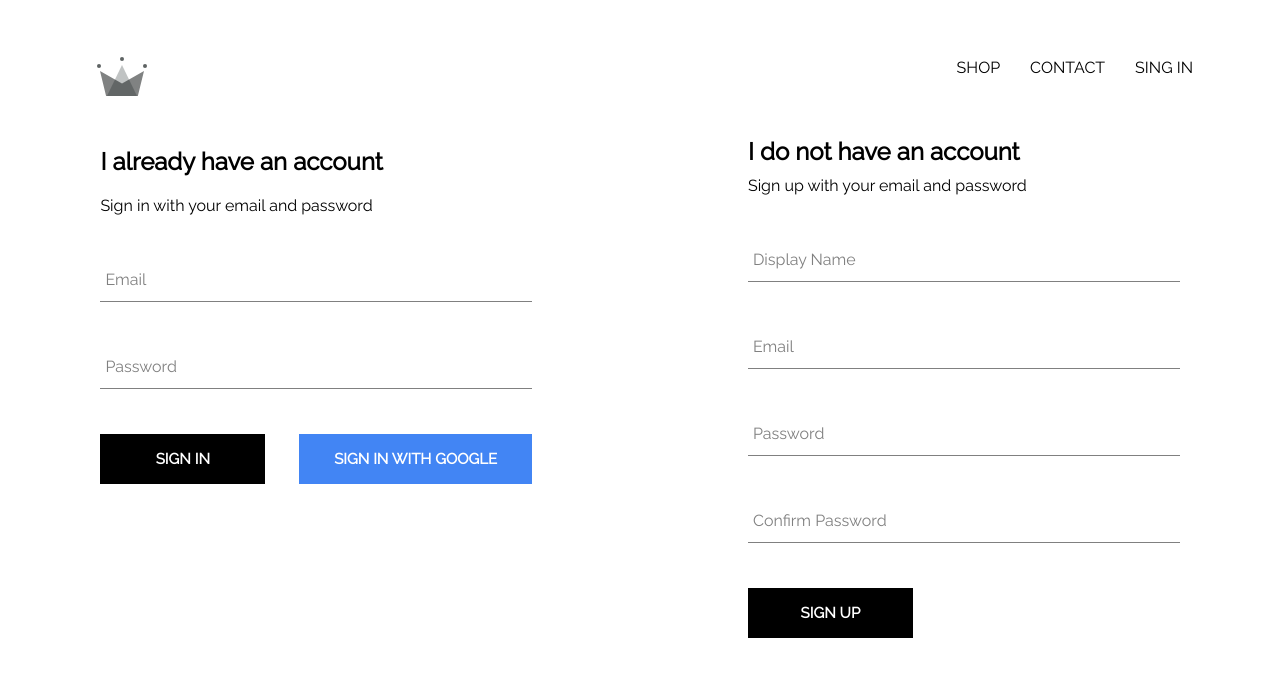
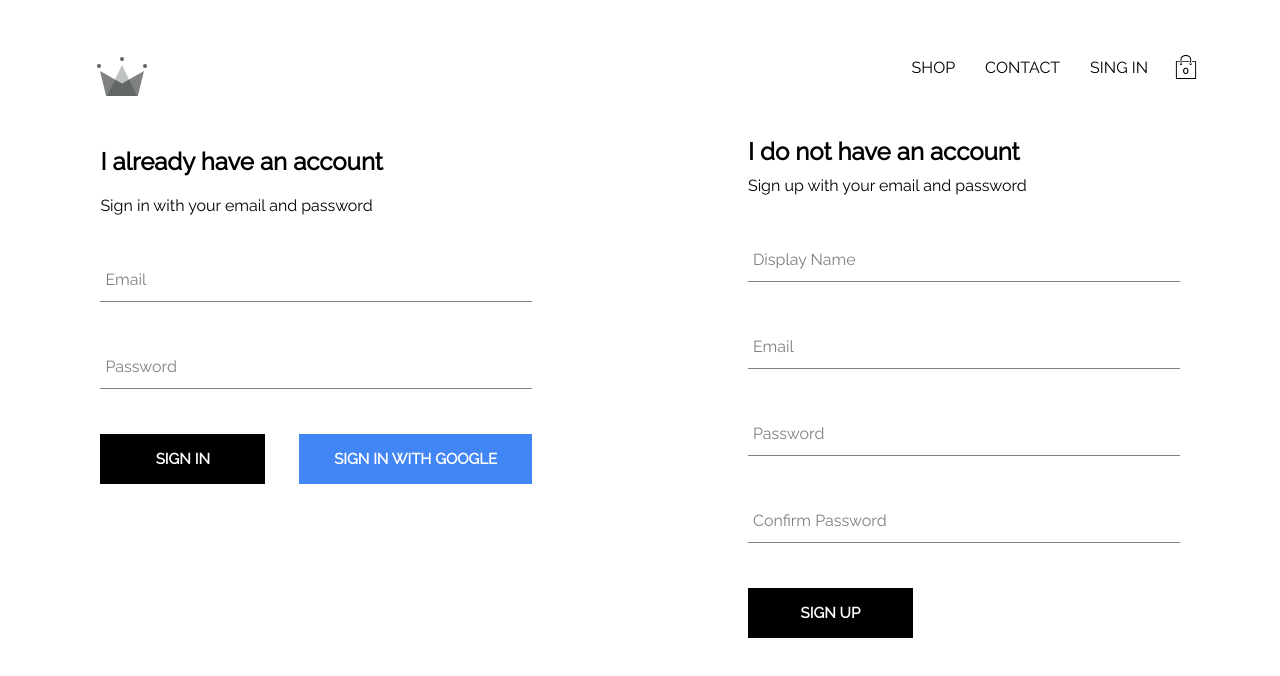
Before and after one commit to Evan-Alexander/clothing-ecommerce, a React (Create React App) app: page /signin in a window 1280 px wide. Shown: the top 676 px of the page. Built offline with nearby package versions, Linux system fonts and the light colour scheme; no server answers.

Commit message:
add cart icon, cart dropdown, and dropdown toggle

```diff
--- /dev/null
+++ b/src/components/cart-dropdown/cart-dropdown.component.js
@@ -0,0 +1,12 @@
+import React from 'react';
+import CustomButton from '../custom-button/custom-button.component';
+import './cart-dropdown.styles.scss';
+
+const CartDropdown = () => (
+  <div className="cart-dropdown">
+    <div className="cart-items"></div>
+    <CustomButton>CHECKOUT</CustomButton>
+  </div>
+)
+
+export default CartDropdown;
--- /dev/null
+++ b/src/components/cart-dropdown/cart-dropdown.styles.scss
@@ -0,0 +1,24 @@
+.cart-dropdown {
+  position: absolute;
+  width: 240px;
+  height: 340px;
+  display: flex;
+  flex-direction: column;
+  padding: 20px;
+  border: 1px solid black;
+  background-color: white;
+  top: 90px;
+  right: 40px;
+  z-index: 5;
+
+  .cart-items {
+    height: 240px;
+    display: flex;
+    flex-direction: column;
+    overflow: scroll;
+  }
+
+  button {
+    margin-top: auto;
+  }
+}
--- /dev/null
+++ b/src/components/cart-icon/cart-icon.styles.scss
@@ -0,0 +1,21 @@
+.cart-icon {
+  width: 45px;
+  height: 45px;
+  position: relative;
+  display: flex;
+  align-items: center;
+  justify-content: center;
+  cursor: pointer;
+
+  .shopping-icon {
+    width: 24px;
+    height: 24px;
+  }
+
+  .item-count {
+    position: absolute;
+    font-size: 10px;
+    font-weight: bold;
+    bottom: 14px;
+  }
+}
--- /dev/null
+++ b/src/components/cart-icon/cart.component.js
@@ -0,0 +1,19 @@
+import React from 'react';
+import { connect } from 'react-redux';
+import { toggleCartHidden } from '../../redux/cart/cart.actions';
+import './cart-icon.styles.scss';
+
+import { ReactComponent as ShoppingIcon } from '../../assets/shopping-bag.svg';
+
+const CartIcon = ({ toggleCartHidden }) => (
+  <div className='cart-icon' onClick={toggleCartHidden}>
+    <ShoppingIcon className='shopping-icon' />
+    <span className='item-count'>0</span>
+  </div>
+);
+
+const mapDispatchToProps = dispatch => ({
+  toggleCartHidden: () => dispatch(toggleCartHidden())
+})
+
+export default connect(null, mapDispatchToProps)(CartIcon);
--- a/src/components/header/header.component.js
+++ b/src/components/header/header.component.js
@@ -2,12 +2,12 @@
 import { Link } from 'react-router-dom';
 import { connect } from 'react-redux';
 import { auth } from '../../firebase/firebase.utils';
-
-
+import CartIcon from '../cart-icon/cart.component';
+import CartDropdown from '../cart-dropdown/cart-dropdown.component';
 import { ReactComponent as Logo } from '../../assets/crown.svg';
 import './header.styles.scss';
 
-const Header = ({ currentUser }) => (
+const Header = ({ currentUser, hidden }) => (
   <div className='header'>
     <Link className='logo-container' to='/'>
       <Logo className='logo' />
@@ -24,12 +24,15 @@
           <Link className='option' to='/signin'>SING IN</Link>
         )
       }
+      <CartIcon />
     </div>
+    { hidden ? null :  <CartDropdown /> }
   </div>
 )
 
-const mapStateToProps = state => ({
-  currentUser:  state.user.currentUser
+const mapStateToProps = ({ user: { currentUser }, cart: { hidden } }) => ({
+  currentUser,
+  hidden
 })
 
 export default connect(mapStateToProps)(Header);
--- /dev/null
+++ b/src/redux/cart/cart.actions.js
@@ -0,0 +1,5 @@
+import CartActionTypes from './cart.types';
+
+export const toggleCartHidden = () => ({
+  type: CartActionTypes.TOGGLE_CART_HIDDEN
+});
--- /dev/null
+++ b/src/redux/cart/cart.reducer.js
@@ -0,0 +1,19 @@
+import CartActionTypes from './cart.types';
+
+const INITIAL_STATE = {
+  hidden: true
+};
+
+const cartReducer = (state = INITIAL_STATE, action) => {
+  switch (action.type) {
+    case CartActionTypes.TOGGLE_CART_HIDDEN:
+      return {
+        ...state,
+        hidden: !state.hidden
+      }
+    default:
+      return state;
+  }
+}
+
+export default cartReducer;
--- /dev/null
+++ b/src/redux/cart/cart.types.js
@@ -0,0 +1,5 @@
+const CartActionTypes = {
+  TOGGLE_CART_HIDDEN: 'TOGGLE_CART_HIDDEN'
+}
+
+export default CartActionTypes;
--- a/src/redux/root-reducer.js
+++ b/src/redux/root-reducer.js
@@ -1,7 +1,9 @@
 import { combineReducers } from 'redux';
 
 import userReducer from './user/user-reducer';
+import cartReducer from './cart/cart.reducer';
 
 export default combineReducers({
-  user: userReducer
+  user: userReducer,
+  cart: cartReducer
 });
```
Also changed, not shown: src/assets/shopping-bag.svg (added).
